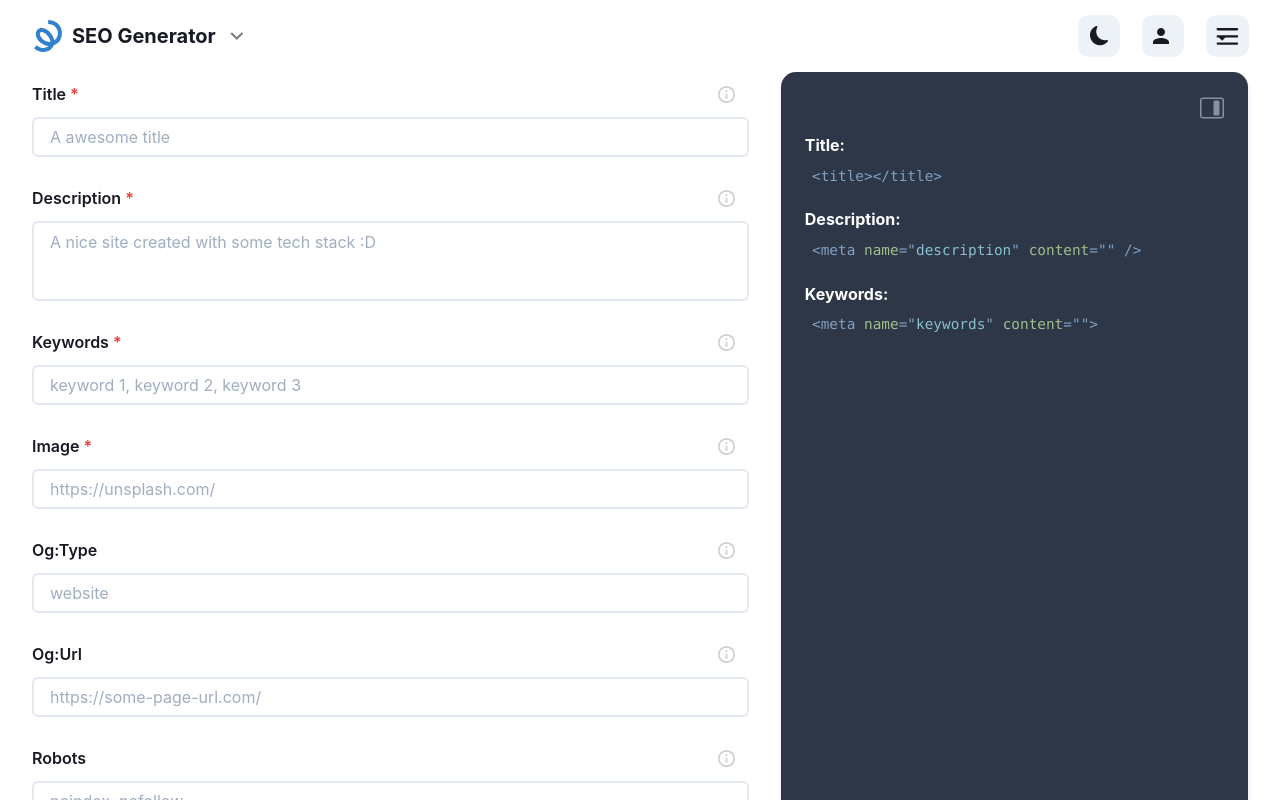
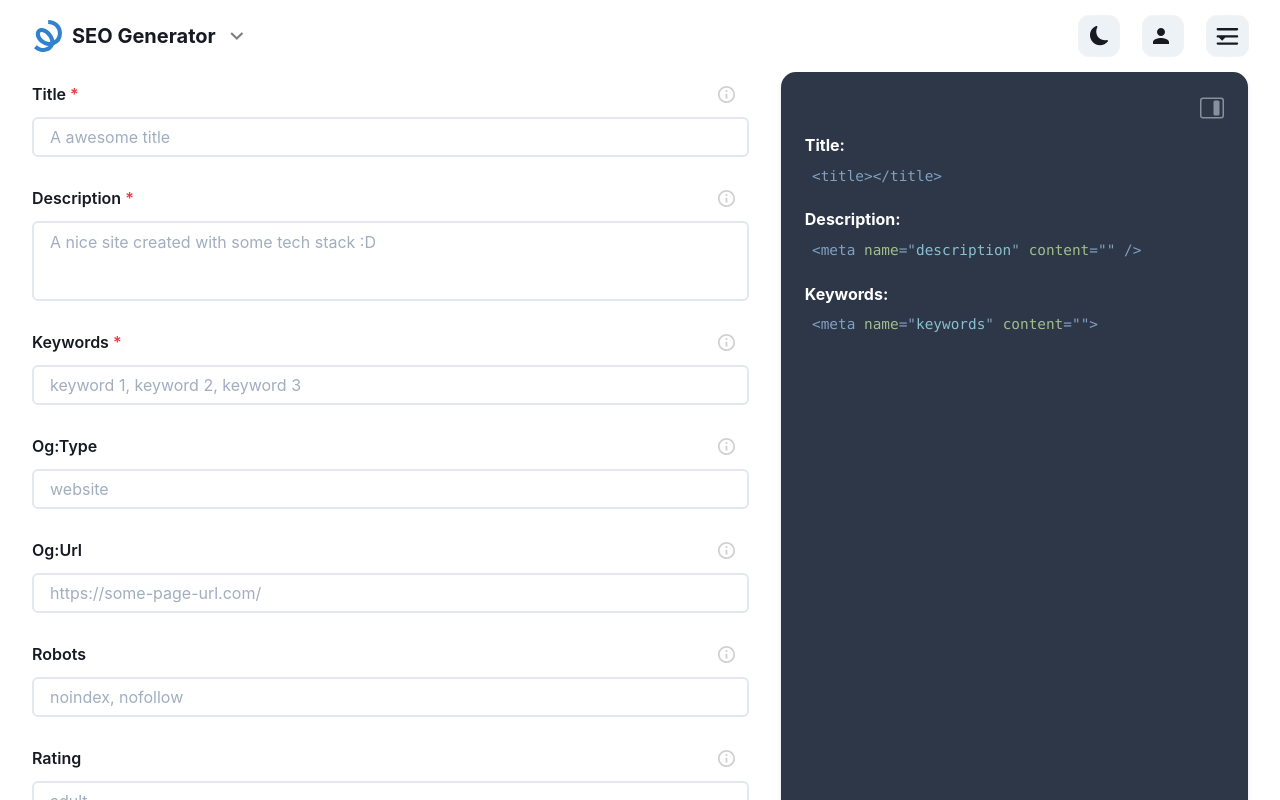
Before and after one commit to mrLuisFer/seo-generator, a Next.js app: page / in a window 1280 px wide. Shown: the top 800 px of the page. Built offline with nearby package versions, Linux system fonts and the light colour scheme.

Commit message:
comment image metatag

```diff
--- a/components/home/LeftSidebar/MetaForm/RequiredInputs.tsx
+++ b/components/home/LeftSidebar/MetaForm/RequiredInputs.tsx
@@ -39,14 +39,14 @@ export default function RequiredInputs({
         placeholder="keyword 1, keyword 2, keyword 3"
         required
       />
-      <InputForm
+      {/*<InputForm
         inputId="imgInput"
         inputType="text"
         labelValue="Image"
         onChange={handleInputsChange}
         placeholder="https://unsplash.com/"
         required
-      />
+      />*/}
       <InputForm
         inputId="ogTypeInput"
         inputType="text"
```
